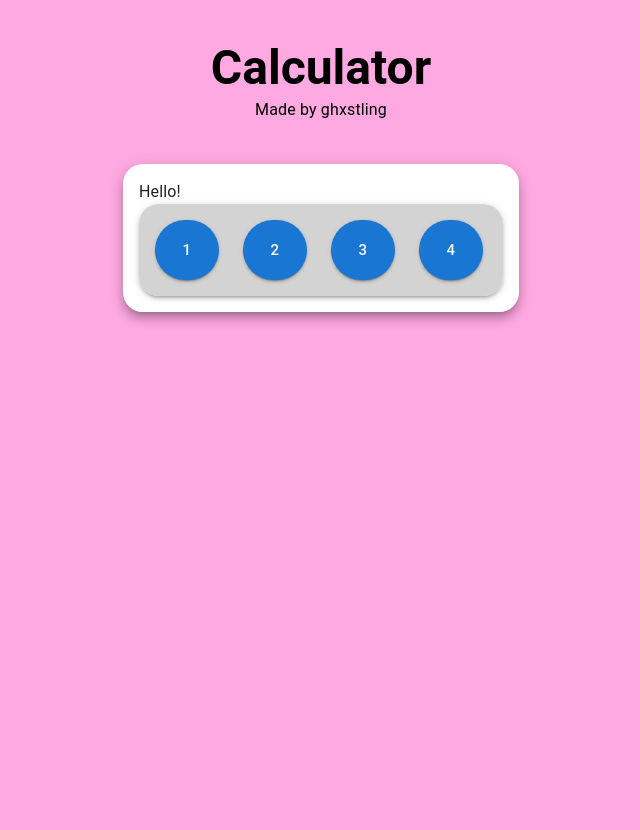
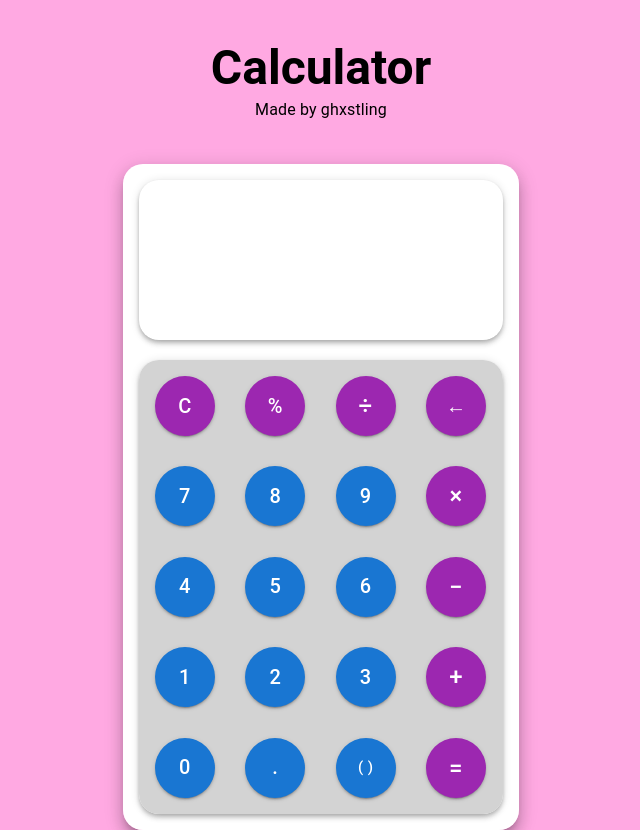
Before and after one commit to ghxstling/calculator, a Next.js app: page / in a window 1280 px wide. Shown: the whole page, without its empty margins (319-959 px from the left). Before the commit the page ends 800 px from the top, so only its background shows below. Built offline with nearby package versions, Linux system fonts and the light colour scheme.

Commit message:
feat(wip): edited buttons and fonts, start on calc screen

```diff
--- a/src/app/page.tsx
+++ b/src/app/page.tsx
@@ -1,14 +1,17 @@
 'use client'
 
-import { Box, Button, Container, Grid, Paper, Typography } from '@mui/material'
+import { Box, Button, Container, Grid, Paper, TextField, Typography } from '@mui/material'
 import { useState, useEffect } from 'react'
 
 const boxPadding = 2
 const boxBorderRadius = 5
 const buttonSx = {
 	borderRadius: 50,
+	minWidth: 0,
+	minHeight: 0,
 	width: 60,
 	height: 60,
+	fontSize: 20,
 }
 
 export default function Home() {
@@ -39,10 +42,10 @@ export default function Home() {
 			>
 				Made by ghxstling
 			</Typography>
-			<Container maxWidth="xs">
+			<Container fixed maxWidth="xs">
 				{isClient ? (
 					<Paper
-						elevation={8}
+						elevation={10}
 						sx={{
 							backgroundColor: 'transparent',
 							borderRadius: boxBorderRadius,
@@ -55,10 +58,24 @@ export default function Home() {
 								backgroundColor: 'white',
 							}}
 						>
-							<Typography>Hello!</Typography>
-							<Grid></Grid>
 							<Paper
-								elevation={3}
+								elevation={4}
+								sx={{
+									backgroundColor: 'transparent',
+									borderRadius: boxBorderRadius,
+								}}
+							>
+								<Box padding={10}>
+									<Grid container>
+										<Grid item>
+											<Typography></Typography>
+										</Grid>
+									</Grid>
+								</Box>
+							</Paper>
+							<br />
+							<Paper
+								elevation={4}
 								sx={{
 									backgroundColor: 'transparent',
 									borderRadius: boxBorderRadius,
@@ -71,7 +88,87 @@ export default function Home() {
 										backgroundColor: 'lightgray',
 									}}
 								>
-									<Grid container spacing={3} columns={4} gridRow={5}>
+									<Grid container spacing={3.8} columns={4} gridRow={5}>
+										<Grid item>
+											<Button variant="contained" size="large" color="secondary" sx={buttonSx}>
+												C
+											</Button>
+										</Grid>
+										<Grid item>
+											<Button variant="contained" size="large" color="secondary" sx={buttonSx}>
+												%
+											</Button>
+										</Grid>
+										<Grid item>
+											<Button
+												variant="contained"
+												size="large"
+												color="secondary"
+												sx={{ ...buttonSx, fontSize: 24 }}
+											>
+												&#247;
+											</Button>
+										</Grid>
+										<Grid item>
+											<Button
+												variant="contained"
+												size="large"
+												color="secondary"
+												sx={{ ...buttonSx, fontWeight: 'bold' }}
+											>
+												&#8592;
+											</Button>
+										</Grid>
+										<Grid item>
+											<Button variant="contained" size="large" color="primary" sx={buttonSx}>
+												7
+											</Button>
+										</Grid>
+										<Grid item>
+											<Button variant="contained" size="large" color="primary" sx={buttonSx}>
+												8
+											</Button>
+										</Grid>
+										<Grid item>
+											<Button variant="contained" size="large" color="primary" sx={buttonSx}>
+												9
+											</Button>
+										</Grid>
+										<Grid item>
+											<Button
+												variant="contained"
+												size="large"
+												color="secondary"
+												sx={{ ...buttonSx, fontSize: 24 }}
+											>
+												&#215;
+											</Button>
+										</Grid>
+										<Grid item>
+											<Button variant="contained" size="large" color="primary" sx={buttonSx}>
+												4
+											</Button>
+										</Grid>
+										<Grid item>
+											<Button variant="contained" size="large" color="primary" sx={buttonSx}>
+												5
+											</Button>
+										</Grid>
+										<Grid item>
+											<Button variant="contained" size="large" color="primary" sx={buttonSx}>
+												6
+											</Button>
+										</Grid>
+										<Grid item>
+											<Button
+												variant="contained"
+												size="large"
+												color="secondary"
+												sx={{ ...buttonSx, fontSize: 24 }}
+											>
+												&#8722;
+											</Button>
+										</Grid>
 										<Grid item>
 											<Button variant="contained" size="large" color="primary" sx={buttonSx}>
 												1
@@ -88,8 +185,43 @@ export default function Home() {
 											</Button>
 										</Grid>
 										<Grid item>
+											<Button
+												variant="contained"
+												size="large"
+												color="secondary"
+												sx={{ ...buttonSx, fontSize: 24 }}
+											>
+												+
+											</Button>
+										</Grid>
+										<Grid item>
 											<Button variant="contained" size="large" color="primary" sx={buttonSx}>
-												4
+												0
+											</Button>
+										</Grid>
+										<Grid item>
+											<Button variant="contained" size="large" color="primary" sx={buttonSx}>
+												.
+											</Button>
+										</Grid>
+										<Grid item>
+											<Button
+												variant="contained"
+												size="large"
+												color="primary"
+												sx={{ ...buttonSx, fontSize: 15 }}
+											>
+												( )
+											</Button>
+										</Grid>
+										<Grid item>
+											<Button
+												variant="contained"
+												size="large"
+												color="secondary"
+												sx={{ ...buttonSx, fontSize: 24 }}
+											>
+												=
 											</Button>
 										</Grid>
 									</Grid>
```
